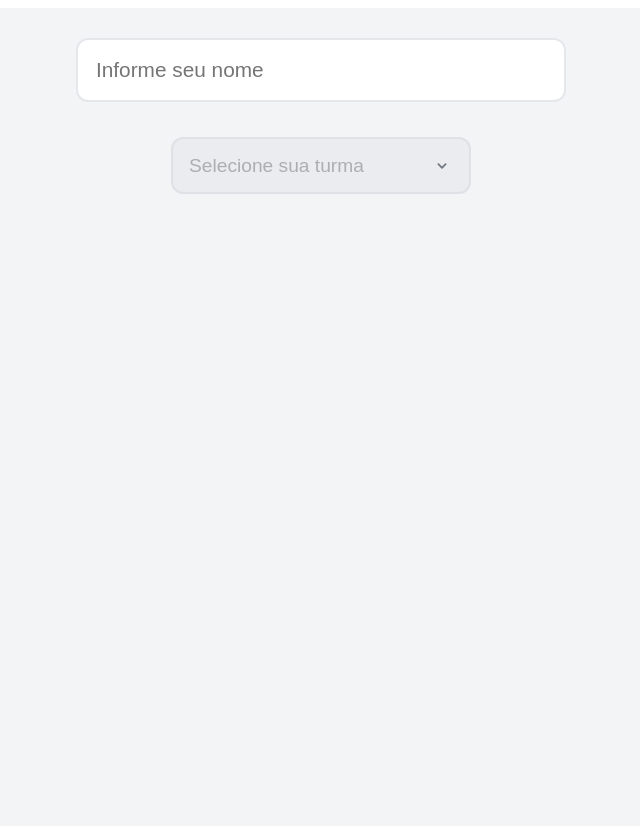
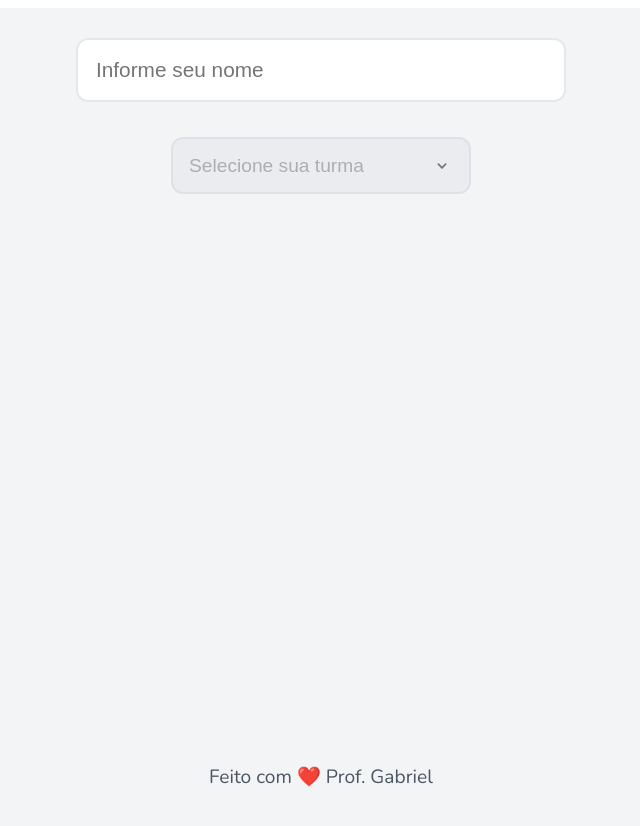
Before and after one commit to gabsiree/iema-vote-client, a React (Create React App) app: page /voting in a window 1280 px wide. Shown: the top 826 px of the page, without its empty margins (319-959 px from the left). Built offline with nearby package versions, Linux system fonts and the light colour scheme; sample sign-in values are in the browser's storage.

Commit message:
Adding footer

```diff
--- a/src/components/VotingScreen.jsx
+++ b/src/components/VotingScreen.jsx
@@ -173,6 +173,10 @@ const VotingScreen = () => {
                     </button>
                 </>
             )}
+
+            <footer className="voting-footer">
+                Feito com ❤️ Prof. Gabriel
+            </footer>
         </div>
     );
 };
--- a/src/styles/voting.css
+++ b/src/styles/voting.css
@@ -248,3 +248,13 @@
 .vote-button:hover {
     background-color: #059669;
 }
+
+/* Footer Styling */
+.voting-footer {
+    position: absolute;
+    bottom: 10px;
+    width: 100%;
+    text-align: center;
+    font-size: 1.2rem;
+    color: #4b5563; /* Soft gray */
+}
```
